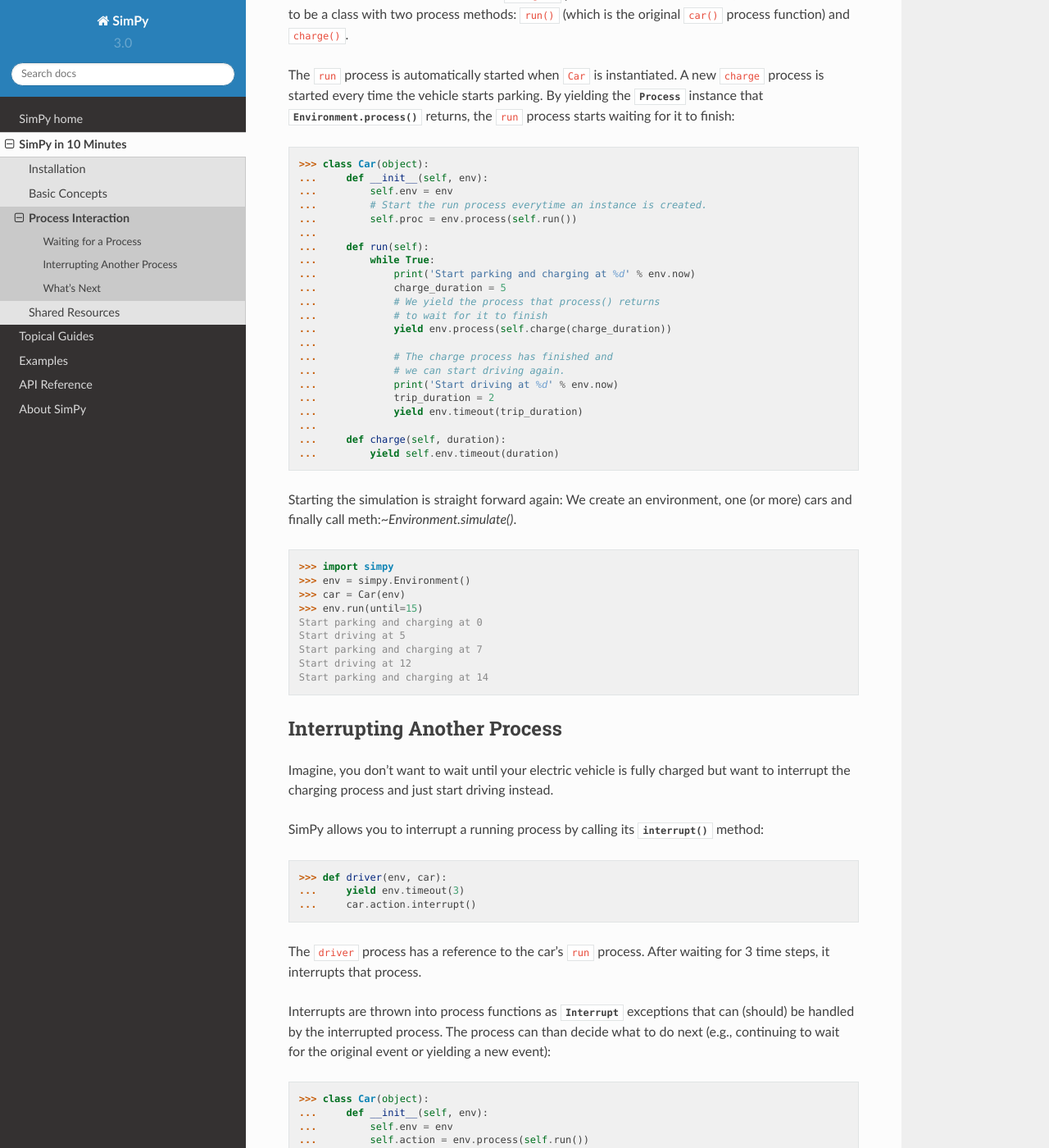
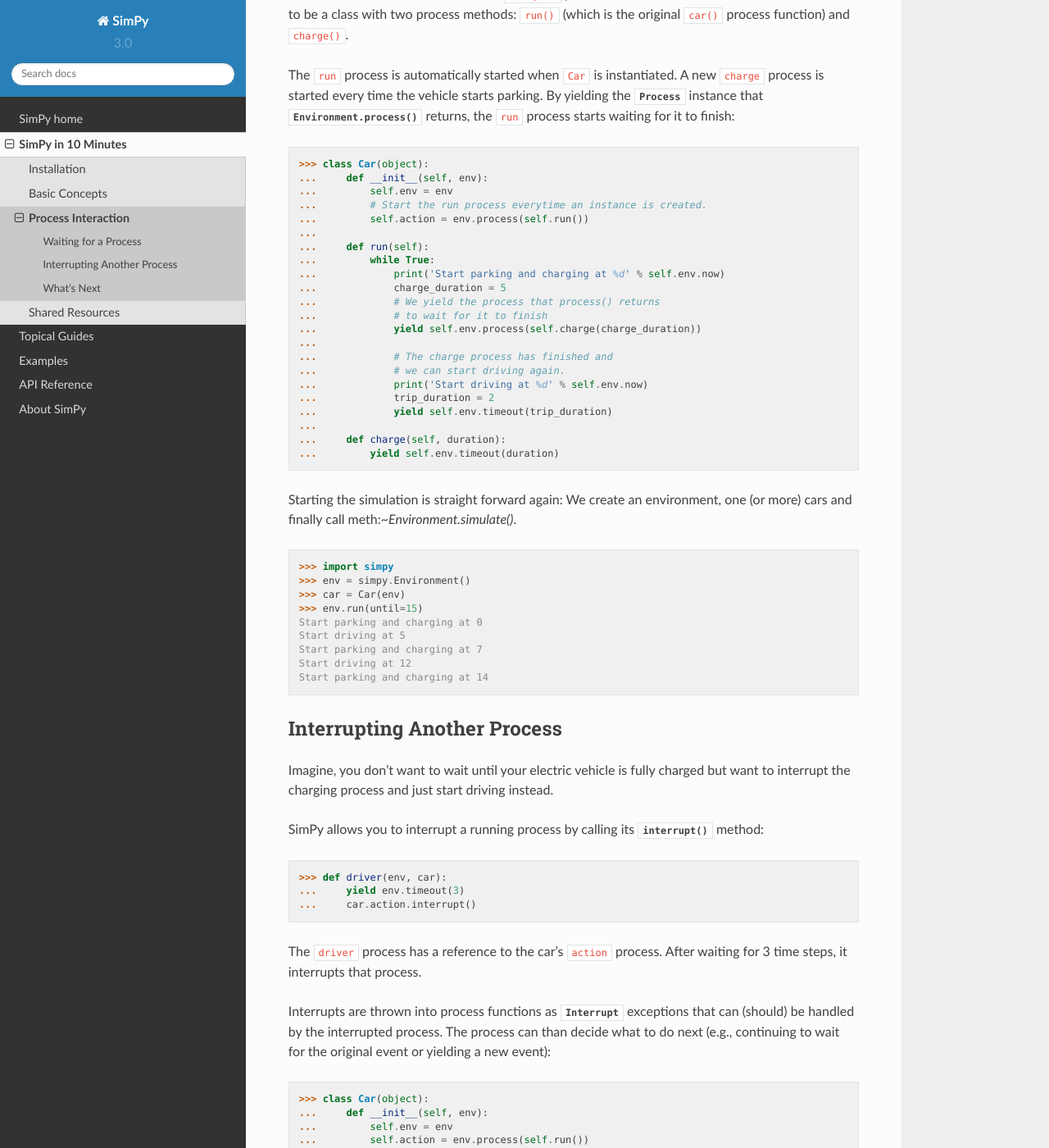
Before and after one commit to cristiklein/simpy, a Sphinx documentation site: the page built from docs/simpy_intro/process_interaction.rst, in a window 1280 px wide and 1400 px high, scrolled down 549 px. Shown: the whole window at 82% size. Built offline with Sphinx 7.4.7 and the Read the Docs theme 2.0.0, drawn with Linux system fonts in a browser that asks for light colours; pages that are not in the unit, such as notebooks, are missing from menus.

Commit message:
Fixed #48. Examples in the process interaction tutorial now use "self.env" instead of the global "env". Also fixed attribute names for the car?s "drive()" process.

```diff
--- a/docs/simpy_intro/process_interaction.rst
+++ b/docs/simpy_intro/process_interaction.rst
@@ -38,21 +38,21 @@ it to finish::
     ...     def __init__(self, env):
     ...         self.env = env
     ...         # Start the run process everytime an instance is created.
-    ...         self.proc = env.process(self.run())
+    ...         self.action = env.process(self.run())
     ...
     ...     def run(self):
     ...         while True:
-    ...             print('Start parking and charging at %d' % env.now)
+    ...             print('Start parking and charging at %d' % self.env.now)
     ...             charge_duration = 5
     ...             # We yield the process that process() returns
     ...             # to wait for it to finish
-    ...             yield env.process(self.charge(charge_duration))
+    ...             yield self.env.process(self.charge(charge_duration))
     ...
     ...             # The charge process has finished and
     ...             # we can start driving again.
-    ...             print('Start driving at %d' % env.now)
+    ...             print('Start driving at %d' % self.env.now)
     ...             trip_duration = 2
-    ...             yield env.timeout(trip_duration)
+    ...             yield self.env.timeout(trip_duration)
     ...
     ...     def charge(self, duration):
     ...         yield self.env.timeout(duration)
@@ -86,7 +86,7 @@ SimPy allows you to interrupt a running process by calling its
     ...     yield env.timeout(3)
     ...     car.action.interrupt()
 
-The ``driver`` process has a reference to the car's ``run`` process. After
+The ``driver`` process has a reference to the car's ``action`` process. After
 waiting for 3 time steps, it interrupts that process.
 
 Interrupts are thrown into process functions as :exc:`~simpy.events.Interrupt`
@@ -101,19 +101,19 @@ event or yielding a new event)::
     ...
     ...     def run(self):
     ...         while True:
-    ...             print('Start parking and charging at %d' % env.now)
+    ...             print('Start parking and charging at %d' % self.env.now)
     ...             charge_duration = 5
     ...             # We may get interrupted while charging the battery
     ...             try:
-    ...                 yield env.process(self.charge(charge_duration))
+    ...                 yield self.env.process(self.charge(charge_duration))
     ...             except simpy.Interrupt:
     ...                 # When we received an interrupt, we stop charing and
     ...                 # switch to the "driving" state
     ...                 print('Was interrupted. Hope, the battery is full enough ...')
     ...
-    ...             print('Start driving at %d' % env.now)
+    ...             print('Start driving at %d' % self.env.now)
     ...             trip_duration = 2
-    ...             yield env.timeout(trip_duration)
+    ...             yield self.env.timeout(trip_duration)
     ...
     ...     def charge(self, duration):
     ...         yield self.env.timeout(duration)
```
